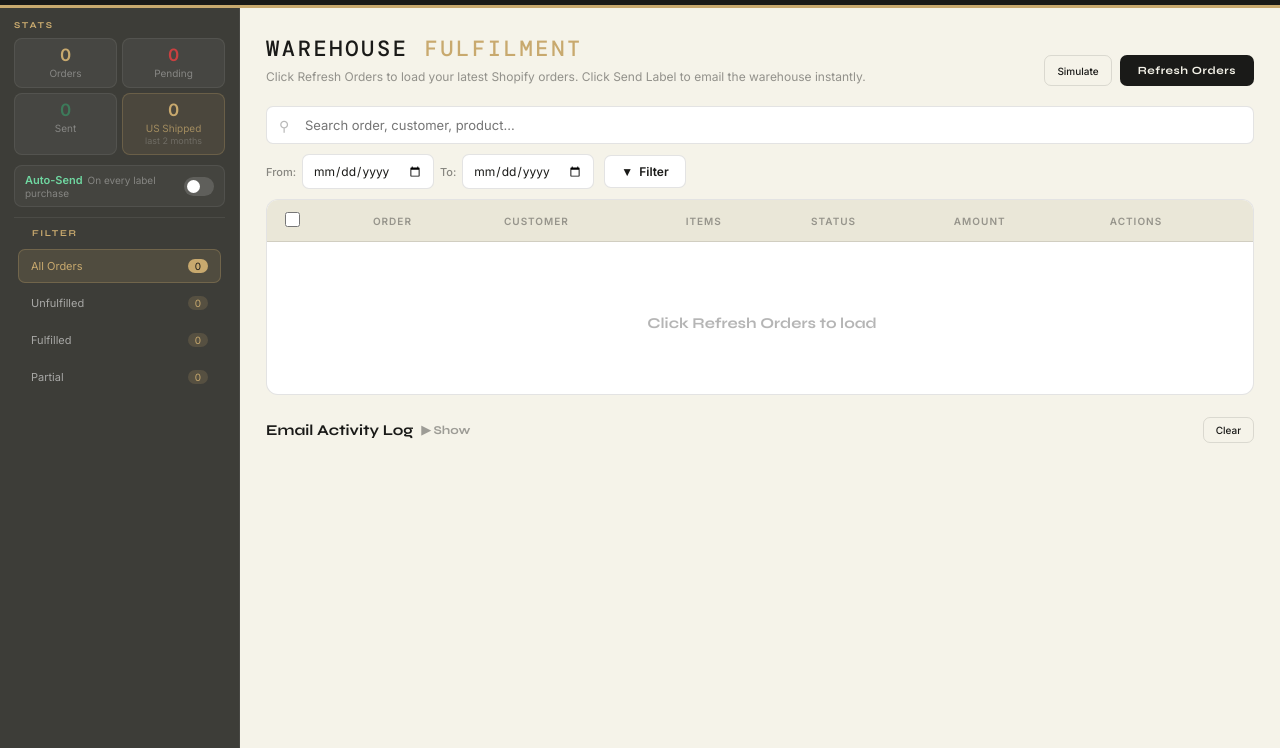
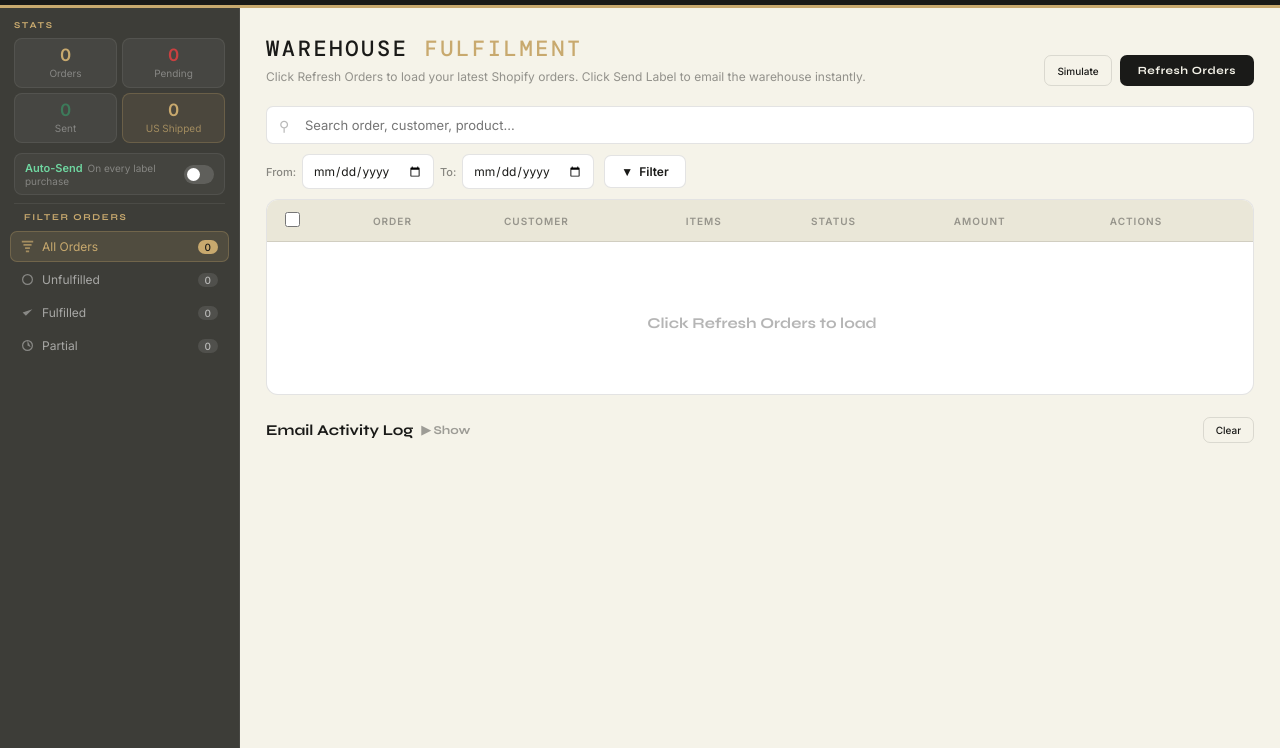
Before and after one commit to foldifycase-dot/FoldifyCase-Warehouse-Management-APP, a website: page fulfillment.html in a window 1280 px wide. Shown: the part 52-800 px from the top of the page. Drawn offline with nearby package versions, Linux system fonts and the light colour scheme.

Commit message:
Add files via upload

```diff
--- a/fulfillment.html
+++ b/fulfillment.html
@@ -40,7 +40,7 @@ body{background:var(--cream);color:var(--ink);font-family:"Inter",sans-serif;fon
 .stats{display:grid;grid-template-columns:1fr 1fr;gap:5px;padding:0 14px 10px;} .stats .stat{background:rgba(255,255,255,.05);border:1px solid rgba(255,255,255,.07);border-radius:8px;padding:8px 6px;text-align:center;}
 .stat-n{font-family:"Inter",sans-serif;font-weight:700;font-size:17px;color:var(--gold);line-height:1;}
 .stat-l{font-size:10px;color:rgba(255,255,255,.35);margin-top:3px;}
-.divider{border:none;border-top:1px solid rgba(255,255,255,.07);margin:10px 14px;}
+.divider{border:none;border-top:1px solid rgba(255,255,255,.07);margin:8px 14px;}
 .auto-row{display:flex;align-items:center;justify-content:space-between;background:rgba(255,255,255,.04);border:1px solid rgba(255,255,255,.07);border-radius:8px;padding:7px 10px;margin:0 14px 8px;}
 .auto-txt{font-size:10px;color:rgba(255,255,255,.35);}
 .auto-txt strong{color:#6fd6a0;display:inline;font-size:11px;font-weight:600;margin-right:5px;}
@@ -50,11 +50,11 @@ body{background:var(--cream);color:var(--ink);font-family:"Inter",sans-serif;fon
 .tog-sl:before{content:"";position:absolute;width:13px;height:13px;left:3px;top:3px;background:#fff;border-radius:50%;transition:transform .25s;}
 .tog input:checked + .tog-sl{background:var(--green);}
 .tog input:checked + .tog-sl:before{transform:translateX(15px);}
-.filters{display:flex;flex-direction:column;gap:3px;padding:0 18px 18px;}
-.fbtn{display:flex;align-items:center;justify-content:space-between;padding:9px 12px;border-radius:7px;border:1px solid transparent;background:transparent;color:rgba(255,255,255,.55);font-family:"Inter",sans-serif;font-size:11px;cursor:pointer;transition:all .18s;width:100%;}
+.filters{display:flex;flex-direction:column;gap:1px;padding:0 10px 16px;}
+.fbtn{display:flex;align-items:center;justify-content:space-between;padding:7px 10px;border-radius:7px;border:1px solid transparent;background:transparent;color:rgba(255,255,255,.55);font-family:"Inter",sans-serif;font-size:12px;cursor:pointer;transition:all .18s;width:100%;margin-bottom:1px;}
 .fbtn:hover{background:rgba(255,255,255,.06);color:#fff;}
 .fbtn.active{background:rgba(200,169,110,.14);border-color:rgba(200,169,110,.28);color:var(--gold);}
-.fc{font-size:10px;background:rgba(200,169,110,.18);color:var(--gold);padding:1px 7px;border-radius:20px;}
+.fc{font-size:10px;background:rgba(255,255,255,.1);color:rgba(255,255,255,.6);border-radius:20px;padding:1px 7px;font-weight:500;}
 .fbtn.active .fc{background:var(--gold);color:var(--ink);}
 .main{padding:26px;}
 .page-hdr{display:flex;align-items:flex-end;justify-content:space-between;margin-bottom:20px;}
@@ -191,7 +191,7 @@ html.in-iframe .layout{min-height:calc(100vh);}
         <div class="stat"><div class="stat-n" id="stSent" style="color:#3D7A5A">0</div><div class="stat-l">Sent</div></div>
         <div class="stat" style="background:rgba(200,169,110,.1);border-color:rgba(200,169,110,.25);">
           <div class="stat-n" id="stUSShipped" style="color:#C8A96E">0</div>
-          <div class="stat-l" style="color:rgba(200,169,110,.7);">US Shipped<span style="font-size:9px;color:rgba(255,255,255,.2);display:block;margin-top:1px;" id="stUSPeriod">last 2 months</span></div>
+          <div class="stat-l" style="color:rgba(200,169,110,.7);">US Shipped</div>
         </div>
       </div>
       <div class="auto-row">
@@ -201,11 +201,23 @@ html.in-iframe .layout{min-height:calc(100vh);}
     </div>
     <div class="divider"></div>
     <div class="filters">
-      <div class="sb-lbl">Filter</div>
-      <button class="fbtn active" onclick="setFilter('all',this)">All Orders <span class="fc" id="fcAll">0</span></button>
-      <button class="fbtn" onclick="setFilter('unfulfilled',this)">Unfulfilled <span class="fc" id="fcUF">0</span></button>
-      <button class="fbtn" onclick="setFilter('fulfilled',this)">Fulfilled <span class="fc" id="fcFul">0</span></button>
-      <button class="fbtn" onclick="setFilter('partial',this)">Partial <span class="fc" id="fcPart">0</span></button>
+      <div class="sb-lbl">Filter Orders</div>
+      <button class="fbtn active" onclick="setFilter('all',this)">
+        <span style="display:flex;align-items:center;gap:8px;"><svg width="13" height="13" viewBox="0 0 16 16" fill="currentColor" style="opacity:.7;flex-shrink:0"><path d="M1 1h14v2H1V1zm2 4h10v2H3V5zm2 4h6v2H5V9zm1 4h4v2H6v-2z"/></svg>All Orders</span>
+        <span class="fc" id="fcAll">0</span>
+      </button>
+      <button class="fbtn" onclick="setFilter('unfulfilled',this)">
+        <span style="display:flex;align-items:center;gap:8px;"><svg width="13" height="13" viewBox="0 0 16 16" fill="currentColor" style="opacity:.7;flex-shrink:0"><circle cx="8" cy="8" r="6" stroke="currentColor" stroke-width="1.5" fill="none"/><path d="M8 5v4M8 11v1"/></svg>Unfulfilled</span>
+        <span class="fc" id="fcUF">0</span>
+      </button>
+      <button class="fbtn" onclick="setFilter('fulfilled',this)">
+        <span style="display:flex;align-items:center;gap:8px;"><svg width="13" height="13" viewBox="0 0 16 16" fill="currentColor" style="opacity:.7;flex-shrink:0"><path d="M2 8l4 4 8-8"/></svg>Fulfilled</span>
+        <span class="fc" id="fcFul">0</span>
+      </button>
+      <button class="fbtn" onclick="setFilter('partial',this)">
+        <span style="display:flex;align-items:center;gap:8px;"><svg width="13" height="13" viewBox="0 0 16 16" fill="currentColor" style="opacity:.7;flex-shrink:0"><path d="M8 2v6l4 2"/><circle cx="8" cy="8" r="6" stroke="currentColor" stroke-width="1.5" fill="none"/></svg>Partial</span>
+        <span class="fc" id="fcPart">0</span>
+      </button>
     </div>
   </aside>
   <main class="main">
```
